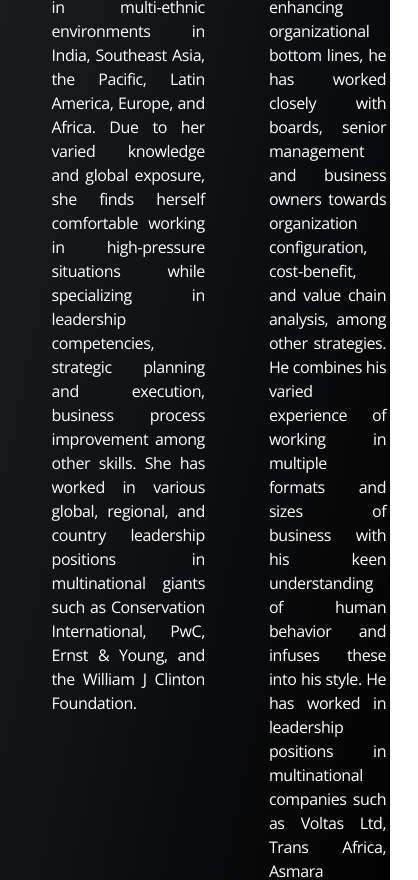
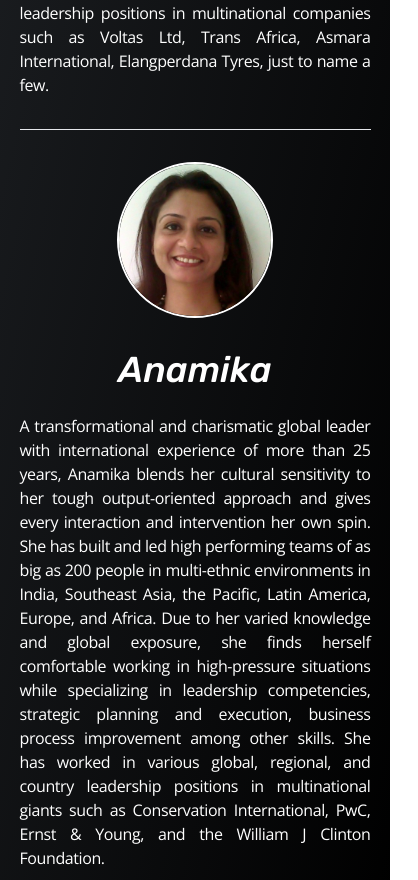
Before and after one commit to marsian83/business-unlimited-website, a Nuxt app: page /about in a window 390 px wide. Shown: the part 2980-3860 px from the top of the page, 418 px wide, since content can reach past the window. Built offline with nearby package versions, Linux system fonts and the light colour scheme.

Commit message:
about responsive

```diff
--- a/components/Navbar.vue
+++ b/components/Navbar.vue
@@ -7,7 +7,7 @@
     <NuxtLink to="/" class="italic text-primary font-rubik font-bold text-3xl"
       >BUSUNLIMIT</NuxtLink
     >
-    <button class="">
+    <button class="widescreen:hidden">
       <img
         src="/icons/hamburger.png"
         alt="hamburger mobile menu"
--- a/layouts/default.vue
+++ b/layouts/default.vue
@@ -3,10 +3,4 @@
   <Navbar />
   <slot />
   <Footer />
-  <div
-    class="hidden fixed top-0 left-0 h-screen w-screen bg-background z-[999999] flex justify-center items-center text-xl font-semibold italic font-rubik text-center"
-  >
-    NOT YET AVAILABLE ON MOBILE <br />
-    PLEASE VISIT DESKTOP SITE
-  </div>
 </template>
--- a/pages/about/index.vue
+++ b/pages/about/index.vue
@@ -54,13 +54,15 @@
   </section>
   <section id="founders" class="py-12 bg-gradient-to-tl from-front to-foreground p-page">
     <h1 class="text-back text-5xl font-semibold font-rubik italic text-center">MEET OUR FOUNDERS</h1>
-    <div class="flex">
+
+    <div class="flex mobile:flex-col-reverse">
         <div class="founder-card ">
             <img src="/images/anamika.jpeg" alt="anamika">
             <h2 class="">Anamika</h2>
             <p class="">A transformational and charismatic global leader with international experience of more than 25 years, Anamika blends her cultural sensitivity to her tough output-oriented approach and gives every interaction and intervention her own spin. She has built and led high performing teams of as big as 200 people in multi-ethnic environments in India, Southeast Asia, the Pacific, Latin America, Europe, and Africa. Due to her varied knowledge and global exposure, she finds herself comfortable working in high-pressure situations while specializing in leadership competencies, strategic planning and execution, business process improvement among other skills. She has worked in various global, regional, and country leadership positions in multinational giants such as Conservation International, PwC, Ernst & Young, and the William J Clinton Foundation.
 </p>
         </div>
+        <hr class="widescreen:hidden mt-8" />
         <div class="founder-card ">
             <img src="/images/rajeev.jpeg" alt="rajeev">
             <h2>Rajeev</h2>
@@ -77,10 +79,10 @@
   background: url("https://img.freepik.com/free-vector/white-abstract-background_23-2148809724.jpg?w=1480&t=st=1676278736~exp=1676279336~hmac=56e57289e2439c00a1c6c0242728d75c110771f93b558b9f33f6216e354c99fa");
 }
 .founder-card{
-    @apply flex flex-col items-center px-8
+    @apply flex flex-col items-center widescreen:px-8
 }
 .founder-card img{
-    @apply w-[20vw] aspect-square rounded-full border-2 border-back my-8 object-cover
+    @apply w-[20vw] mobile:w-[40vw] aspect-square rounded-full border-2 border-back my-8 object-cover
 }
 .founder-card h2{
     @apply text-back pb-6 text-4xl italic font-rubik font-medium;
```
